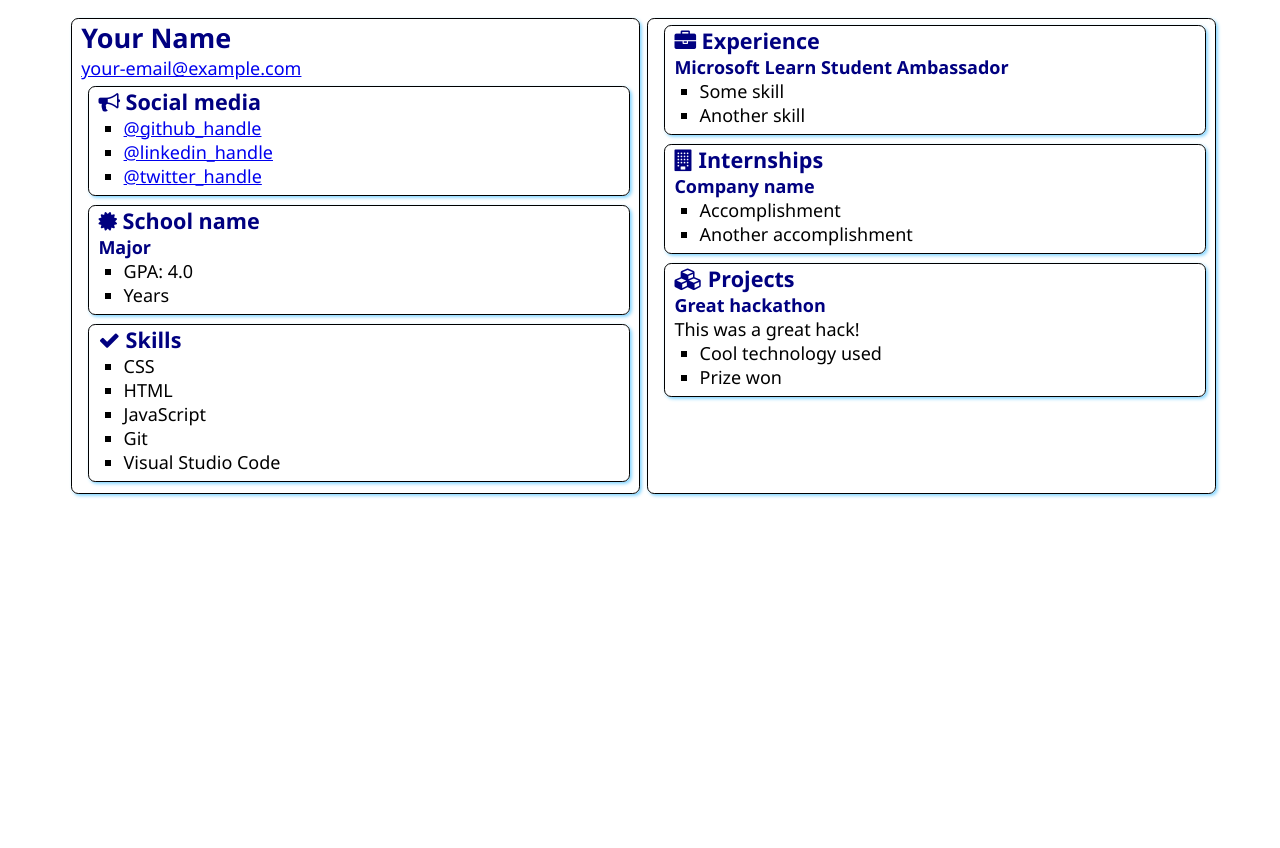
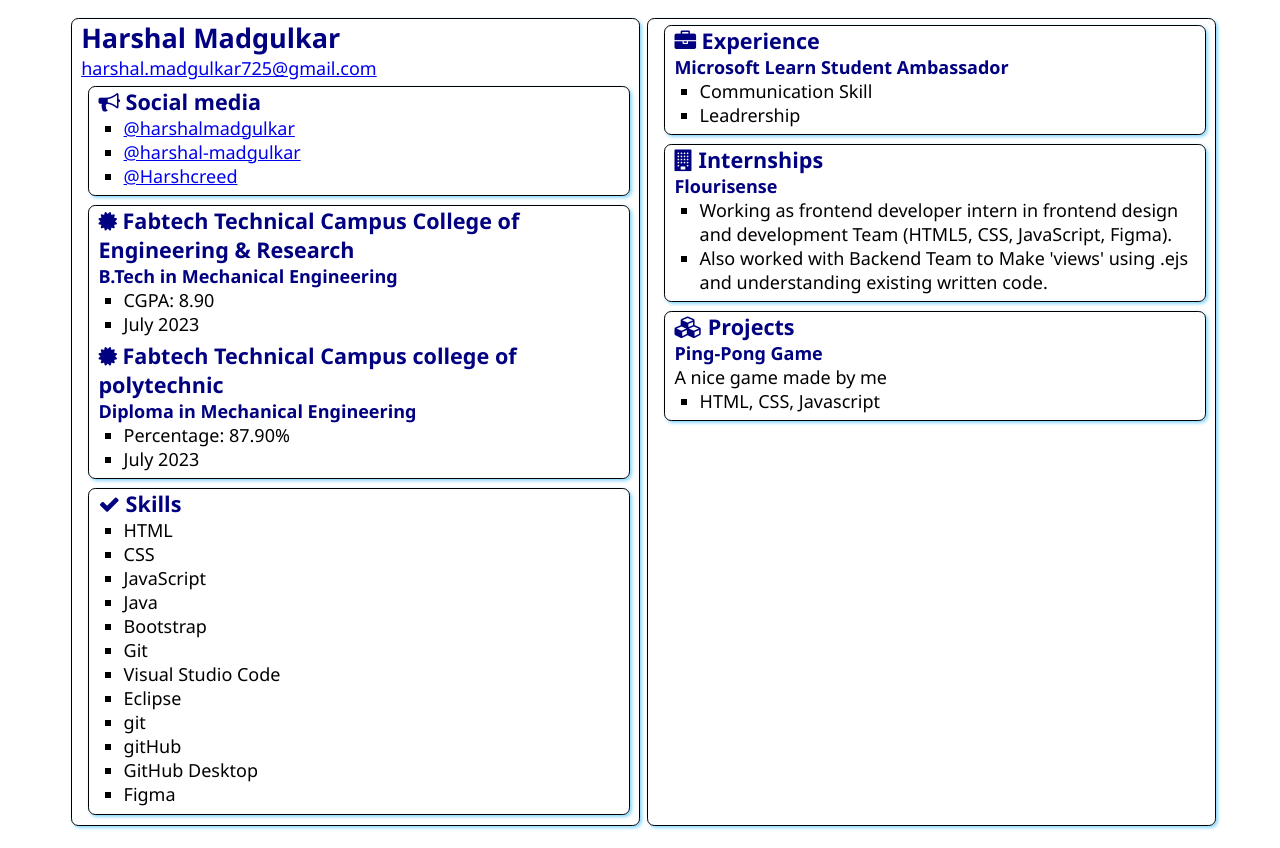
Before and after one commit to harshalmadgulkar/SATechnicalOnboarding, a plain HTML site: page src/index.html in a window 1280 px wide. Before the commit the page ends 800 px from the top, so only its background shows below. Drawn offline with Linux system fonts and the light colour scheme.

Commit message:
Update index.html

```diff
--- a/src/index.html
+++ b/src/index.html
@@ -12,8 +12,8 @@
 <body>
     <main>
         <article class="box">
-            <h1>Your Name</h1>
-            <div><a href="mailto:your.email@example.com">your-email@example.com</a></div>
+            <h1>Harshal Madgulkar</h1>
+            <div><a href="mailto:harshal.email@gmail.com">harshal.madgulkar725@gmail.com</a></div>
 
             <section class="box">
                 <h2>
@@ -21,9 +21,9 @@
                     Social media
                 </h2>
                 <ul>
-                    <li><a href="https://github.com/<handle>">@github_handle</a></li>
-                    <li><a href="https://linkedin.com/in/<handle>">@linkedin_handle</a></li>
-                    <li><a href="https://twitter.com/<handle>">@twitter_handle</a></li>
+                    <li><a href="https://github.com/harshalmadgulkar">@harshalmadgulkar</a></li>
+                    <li><a href="https://www.linkedin.com/in/harshal-madgulkar/">@harshal-madgulkar</a></li>
+                    <li><a href="https://twitter.com/Harshcreed">@Harshcreed</a></li>
                 </ul>
             </section>
 
@@ -31,12 +31,24 @@
                 <div class="education">
                     <h2>
                         <i class="fa fa-certificate" aria-hidden="true"></i>
-                        School name
+                        Fabtech Technical Campus College of Engineering & Research
                     </h2>
-                    <h3>Major</h3>
+                    <h3>B.Tech in Mechanical Engineering</h3>
                     <ul>
-                        <li>GPA: 4.0</li>
-                        <li>Years</li>
+                        <li>CGPA: 8.90</li>
+                        <li>July 2023</li>
+                    </ul>
+                </div>
+
+                <div class="education">
+                    <h2>
+                        <i class="fa fa-certificate" aria-hidden="true"></i>
+                        Fabtech Technical Campus college of polytechnic
+                    </h2>
+                    <h3>Diploma in Mechanical Engineering</h3>
+                    <ul>
+                        <li>Percentage: 87.90%</li>
+                        <li>July 2023</li>
                     </ul>
                 </div>
             </section>
@@ -47,11 +59,18 @@
                     Skills
                 </h2>
                 <ul>
+                    <li>HTML</li>
                     <li>CSS</li>
-                    <li>HTML</li>
                     <li>JavaScript</li>
+                    <li>Java</li>
+                    <li>Bootstrap</li>
                     <li>Git</li>
                     <li>Visual Studio Code</li>
+                    <li>Eclipse</li>
+                    <li>git</li>
+                    <li>gitHub</li>
+                    <li>GitHub Desktop</li>
+                    <li>Figma</li>
                 </ul>
             </section>
         </article>
@@ -63,8 +82,8 @@
                 </h2>
                 <h3>Microsoft Learn Student Ambassador</h3>
                 <ul>
-                    <li>Some skill</li>
-                    <li>Another skill</li>
+                    <li>Communication Skill</li>
+                    <li>Leadrership</li>
                 </ul>
             </section>
             <section class="box">
@@ -73,10 +92,12 @@
                     Internships
                 </h2>
 
-                <h3>Company name</h3>
+                <h3>Flourisense</h3>
                 <ul>
-                    <li>Accomplishment</li>
-                    <li>Another accomplishment</li>
+                    <li>Working as frontend developer intern in frontend design and development Team (HTML5, CSS,
+                        JavaScript, Figma).</li>
+                    <li>Also worked with Backend Team to Make 'views' using .ejs and understanding
+                        existing written code.</li>
                 </ul>
             </section>
             <section class="box">
@@ -85,11 +106,10 @@
                     Projects
                 </h2>
 
-                <h3>Great hackathon</h3>
-                <div>This was a great hack!</div>
+                <h3>Ping-Pong Game</h3>
+                <div>A nice game made by me</div>
                 <ul>
-                    <li>Cool technology used</li>
-                    <li>Prize won</li>
+                    <li>HTML, CSS, Javascript</li>
                 </ul>
             </section>
         </article>
```
